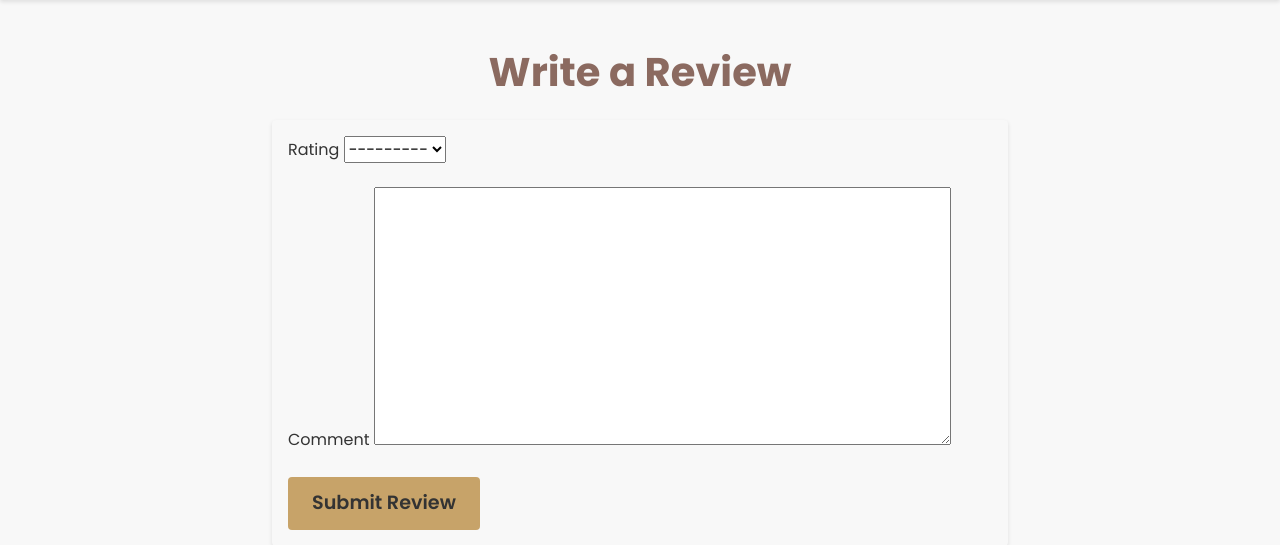
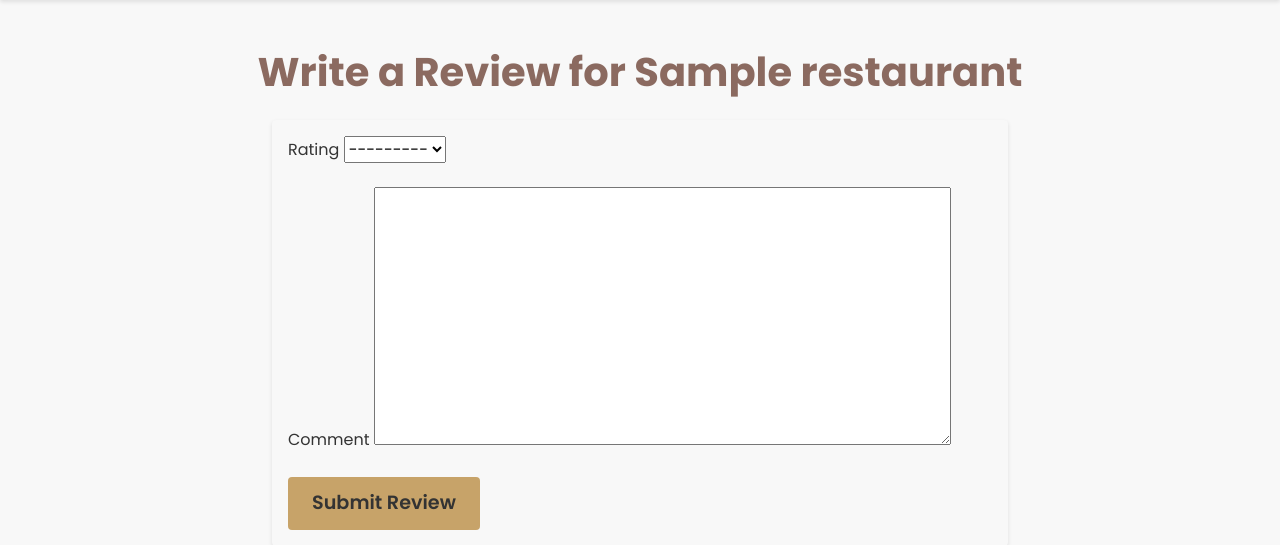
Before and after one commit to yosephdev/book-dine, a Django app: template booking_system/templates/booking_system/write_review.html in a window 1280 px wide. Shown: the part 64-609 px from the top of the page. Run offline with Django 4.2, Linux system fonts and the light colour scheme; the template is opened without the code that fills it: values that come from a table or form of the project are taken from there, others are empty; tables that the repository leaves empty hold one stand-in row (values such as "Sample post"); parts of the project's set-up code (start-up, migrations or seed data) failed here and were passed over.

Commit message:
Update write_review.html to include restaurant name in the title

```diff
--- a/booking_system/templates/booking_system/write_review.html
+++ b/booking_system/templates/booking_system/write_review.html
@@ -3,7 +3,7 @@
 
 {% block content %}
 <div class="container my-5">
-    <h1 class="text-center mb-4" style="color: var(--primary-color);">Write a Review</h1>
+    <h1 class="text-center mb-4">Write a Review for {{ restaurant.name }}</h1>
     <div class="row justify-content-center">
         <div class="col-md-8">
             <div class="card">
```
